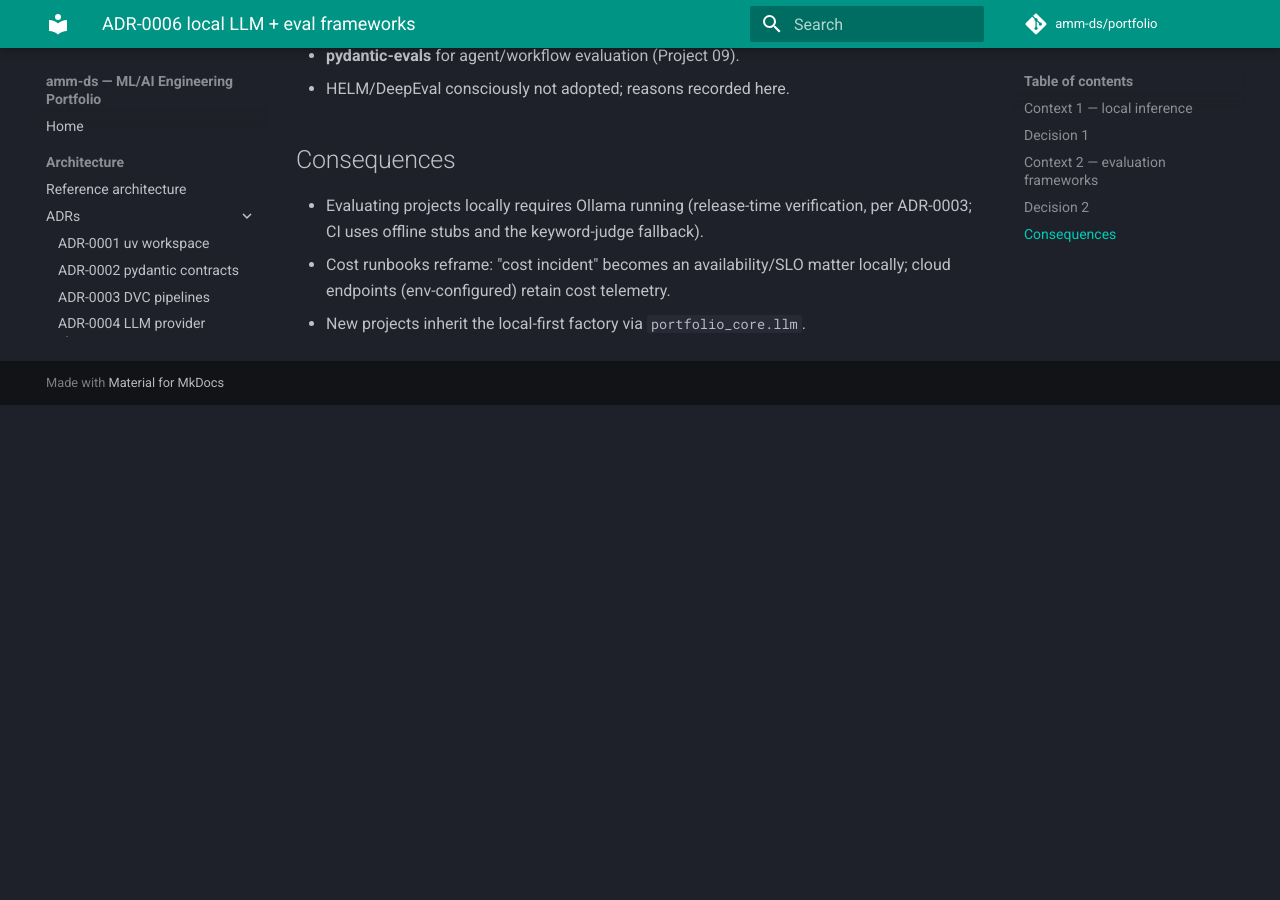
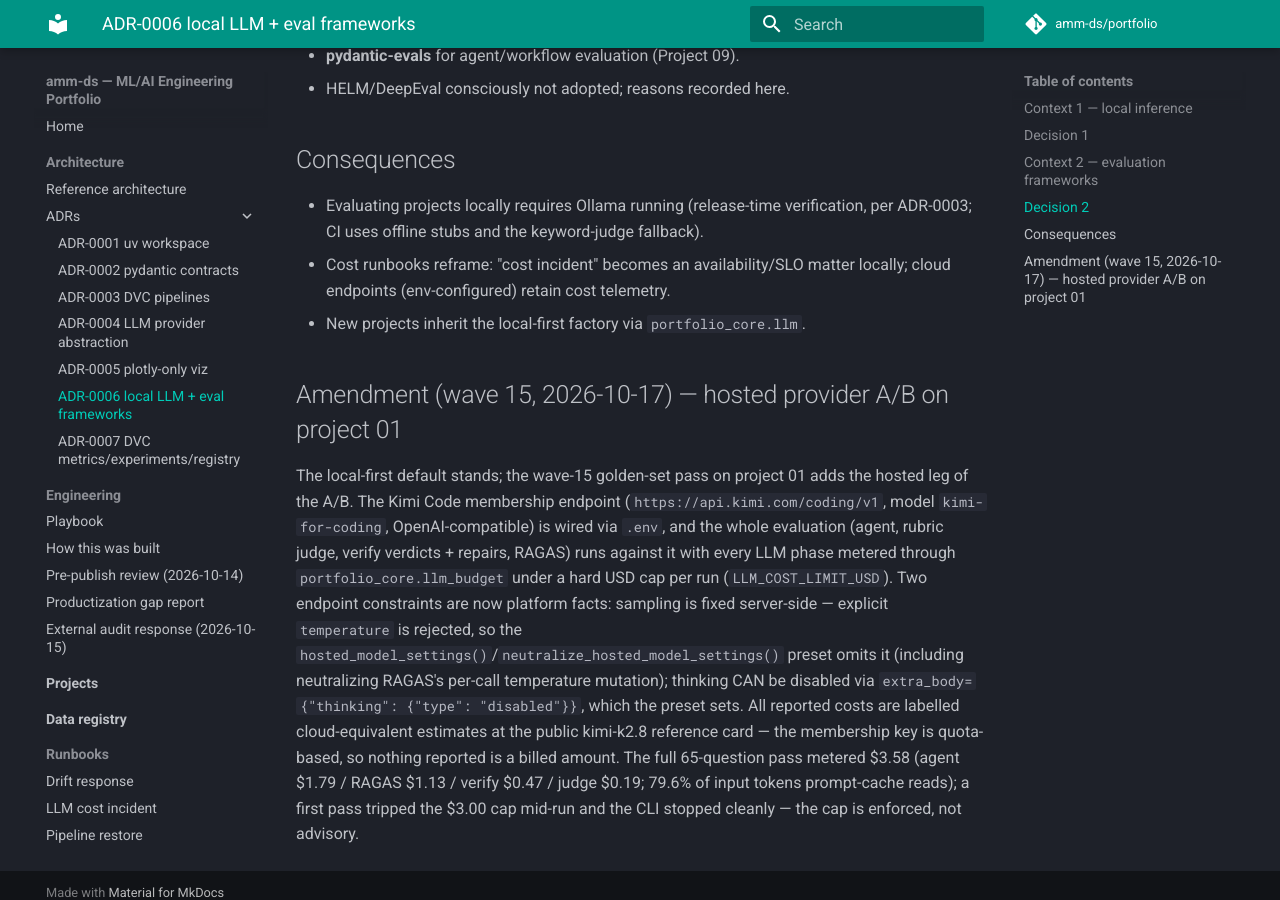
Before and after one commit to amm-ds/portfolio, an MkDocs documentation site: the page built from docs/architecture/adr/0006-local-llm-ollama-and-evaluation-frameworks.md, in a window 1280 px wide and 900 px high, scrolled down 1307 px. Built offline with MkDocs 1.6.1 and Material for MkDocs 9.7.7, drawn with Linux system fonts in a browser that asks for light colours; comment, search, counter and statistics services are not loaded; before the commit the page ends 1712 px from its top, so only the background shows below that.

Commit message:
docs(adr): 0006 amendment — hosted provider A/B on 01, fixed-sampling endpoint facts, enforced cost cap

```diff
--- a/docs/architecture/adr/0006-local-llm-ollama-and-evaluation-frameworks.md
+++ b/docs/architecture/adr/0006-local-llm-ollama-and-evaluation-frameworks.md
@@ -54,3 +54,23 @@ evaluation from the pydantic-ai ecosystem — installed, integrates with the age
 - Cost runbooks reframe: "cost incident" becomes an availability/SLO matter locally;
   cloud endpoints (env-configured) retain cost telemetry.
 - New projects inherit the local-first factory via `portfolio_core.llm`.
+
+## Amendment (wave 15, 2026-10-17) — hosted provider A/B on project 01
+
+The local-first default stands; the wave-15 golden-set pass on project 01 adds the
+hosted leg of the A/B. The Kimi Code membership endpoint
+(`https://api.kimi.com/coding/v1`, model `kimi-for-coding`, OpenAI-compatible) is
+wired via `.env`, and the whole evaluation (agent, rubric judge, verify verdicts +
+repairs, RAGAS) runs against it with every LLM phase metered through
+`portfolio_core.llm_budget` under a hard USD cap per run
+(`LLM_COST_LIMIT_USD`). Two endpoint constraints are now platform facts: sampling is
+fixed server-side — explicit `temperature` is rejected, so the
+`hosted_model_settings()`/`neutralize_hosted_model_settings()` preset omits it
+(including neutralizing RAGAS's per-call temperature mutation); thinking CAN be
+disabled via `extra_body={"thinking": {"type": "disabled"}}`, which the preset sets.
+All reported costs are labelled cloud-equivalent estimates at the public
+kimi-k2.8 reference card — the membership key is quota-based, so nothing reported is
+a billed amount. The full 65-question pass metered $3.58 (agent $1.79 / RAGAS
+$1.13 / verify $0.47 / judge $0.19; 79.6% of input tokens prompt-cache reads); a
+first pass tripped the $3.00 cap mid-run and the CLI stopped cleanly — the cap is
+enforced, not advisory.
```
